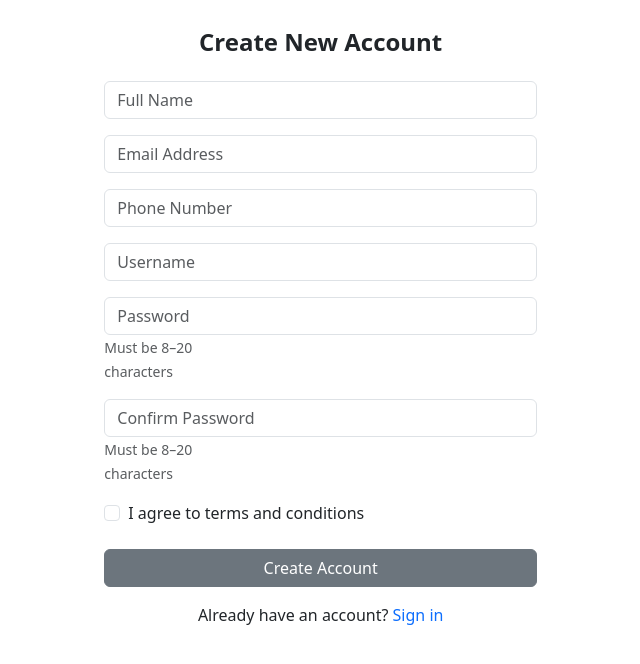
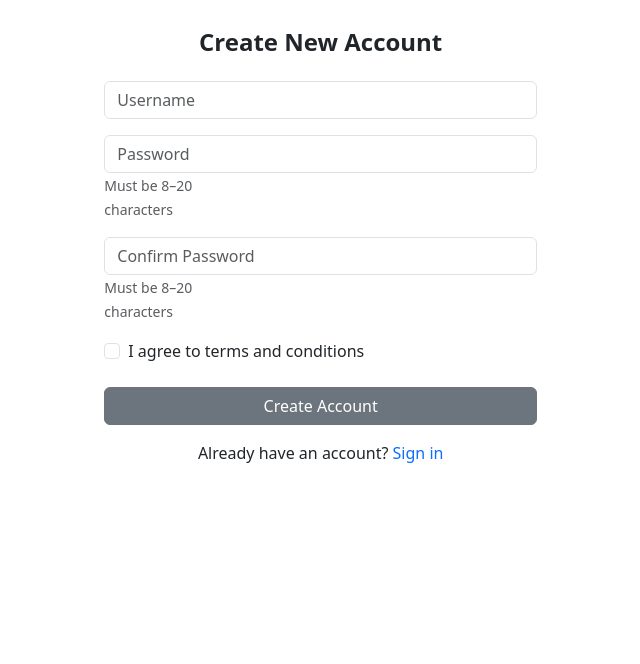
Before and after one commit to Muskan-Kandel/multi-branch-banking-system-database, a Django app: page /register/ in a window 1280 px wide. Shown: the part 76-740 px from the top of the page, without its empty margins (428-1068 px from the left). Run offline with Django 5.2, Linux system fonts and the light colour scheme; some libraries are stand-ins or nearby versions.

Commit message:
Changes done one backend and frontend implementation

```diff
--- a/accounts/templates/accounts/login.html
+++ b/accounts/templates/accounts/login.html
@@ -16,11 +16,11 @@
         <form method="post" action="{% url 'login' %}">
             {% csrf_token %}
             <div class="mb-3">
-                <input type="text" class="form-control" placeholder="Email or Username" required>
+                <input type="text" name="username" class="form-control" placeholder="Username" required>
             </div>
 
             <div class="mb-2">
-                <input type="password" class="form-control" placeholder="Password" required>
+                <input type="password" name="password" class="form-control" placeholder="Password" required>
                 <small class="text-muted">
                     Must be 8–20 characters long
                 </small>
--- a/accounts/templates/accounts/register.html
+++ b/accounts/templates/accounts/register.html
@@ -12,24 +12,13 @@
 
     <form method="post" action="{% url 'register' %}">
         {% csrf_token %}
+
       <div class="mb-3">
-        <input type="text" class="form-control" placeholder="Full Name" required>
+        <input type="text" name="username" class="form-control" placeholder="Username" required>
       </div>
 
       <div class="mb-3">
-        <input type="email" class="form-control" placeholder="Email Address" required>
-      </div>
-
-      <div class="mb-3">
-        <input type="text" class="form-control" placeholder="Phone Number" required>
-      </div>
-
-      <div class="mb-3">
-        <input type="text" class="form-control" placeholder="Username" required>
-      </div>
-
-      <div class="mb-3">
-    <input type="password" class="form-control" placeholder="Password" required>
+    <input type="password" name="password1" class="form-control" placeholder="Password" required>
   <div class="col-4">
     <small class="text-muted">
       Must be 8–20 characters
@@ -40,7 +29,7 @@
 
       <div class="mb-3">
 
-    <input type="password" class="form-control" placeholder="Confirm Password" required>
+    <input type="password" name="password2" class="form-control" placeholder="Confirm Password" required>
   <div class="col-4">
     <small class="text-muted">
       Must be 8–20 characters
--- a/accounts/views.py
+++ b/accounts/views.py
@@ -12,6 +12,8 @@ def register_view(request):
             user=form.save()
             login(request, user)
             return redirect('dashboard')
+        else:
+            print(form.errors)
     else:
         form=UserCreationForm()
     return render(request, 'accounts/register.html', {'form':form})
@@ -23,6 +25,8 @@ def login_view(request):
             user=form.get_user()
             login(request, user)
             return redirect('dashboard')
+        else :
+            print(form.errors)
     else:
         form=AuthenticationForm()
     return render(request, 'accounts/login.html', {'form':form})
```
